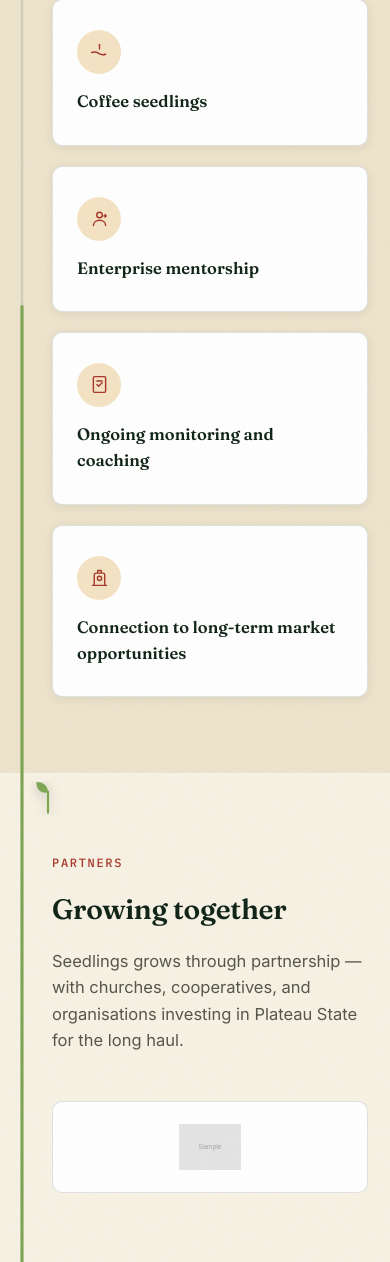
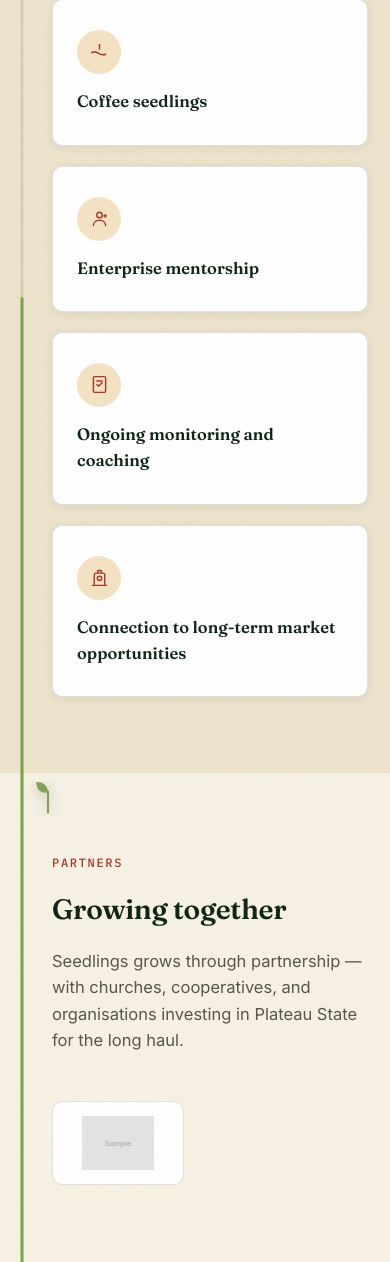
Before and after one commit to ojsys/missionseeds, a PHP site: page / in a window 390 px wide. Shown: the part 4123-5385 px from the top of the page. Run offline with PHP 8.4, Linux system fonts and the light colour scheme; data comes from the database, SQL or seed files in the repository; tables that the repository leaves empty hold one stand-in row (values such as "Sample post"); grey boxes marked "Sample" are stand-in pictures; some libraries are stand-ins or nearby versions.

Commit message:
updated partners section

```diff
--- a/assets/css/style.css
+++ b/assets/css/style.css
@@ -369,27 +369,37 @@ body[data-admin="1"] .add-item-card{ display:flex; }
 /* ==========================================================================
    Partners
    ========================================================================== */
+/* Flex, not grid: an auto-fit grid stretches a partial last row, so a lone
+   logo would balloon to full width. Fixed basis + no grow keeps every cell the
+   same size and centres whatever is left over on the final row. */
 .partners-grid{
-  display:grid;
-  grid-template-columns:repeat(auto-fit, minmax(160px, 1fr));
-  gap:20px;
+  display:flex;
+  flex-wrap:wrap;
+  /* left-aligned to match the section heading; a partial last row continues
+     under the first column instead of floating in the middle */
+  justify-content:flex-start;
+  gap:18px;
   margin-top:44px;
-  align-items:stretch;
 }
 .partner-logo{
+  /* grow:0 so cells never stretch; shrink:1 so they still fit narrow screens */
+  flex:0 1 196px;
+  min-width:0;
+  height:104px;
   display:flex; align-items:center; justify-content:center;
-  min-height:112px;
-  padding:22px 24px;
+  padding:18px 20px;
   background:#fff;
   border:1px solid var(--cream-line);
   border-radius:var(--radius-md);
   text-decoration:none;
   transition:transform 0.18s ease, box-shadow 0.18s ease, border-color 0.18s ease;
 }
+/* Filling the box with object-fit:contain is what makes any upload — square,
+   tall, or a long wordmark — scale to the same footprint without distortion. */
 .partner-logo img{
-  max-width:100%; max-height:60px;
-  width:auto; height:auto;
+  width:100%; height:100%;
   object-fit:contain;
+  object-position:center;
   /* Muted by default so mismatched logos read as one set; true colour on hover. */
   filter:grayscale(1);
   opacity:0.72;
@@ -404,9 +414,9 @@ a.partner-logo:hover img,
 a.partner-logo:focus-visible img{ filter:grayscale(0); opacity:1; }
 
 @media (max-width:640px){
-  .partners-grid{ grid-template-columns:repeat(auto-fit, minmax(128px, 1fr)); gap:14px; margin-top:32px; }
-  .partner-logo{ min-height:92px; padding:16px; }
-  .partner-logo img{ max-height:46px; }
+  .partners-grid{ gap:12px; margin-top:32px; }
+  /* basis small enough that two cells + gap always clear a 320px viewport */
+  .partner-logo{ flex-basis:132px; height:84px; padding:14px 16px; }
 }
 
 /* Logos are already muted; don't also animate them behind reduced-motion. */
```
